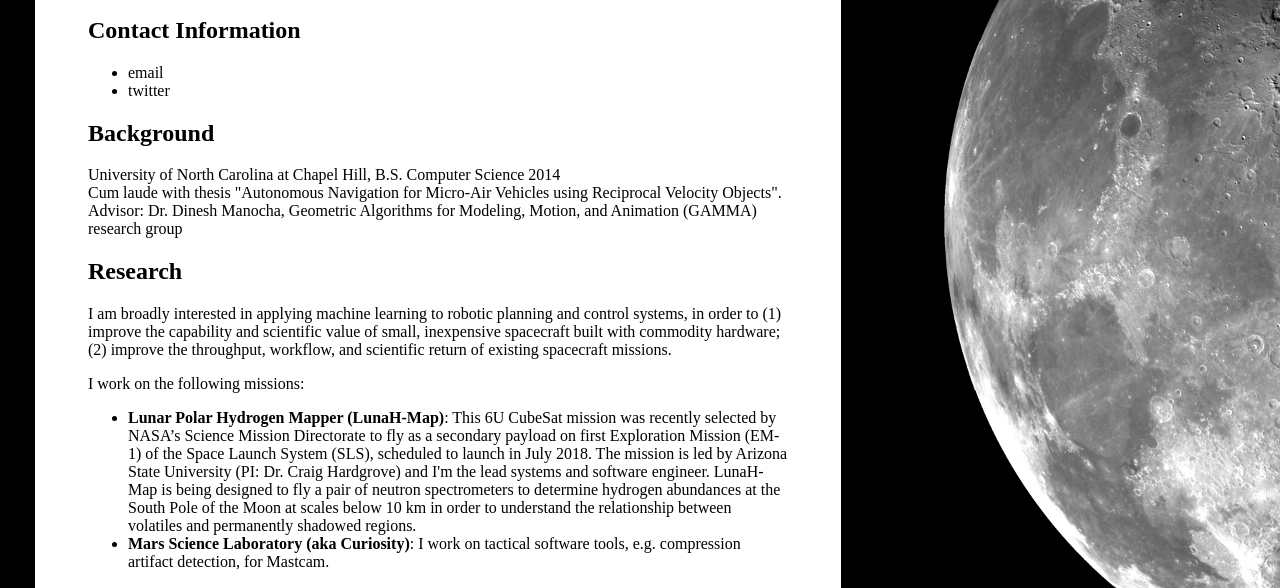
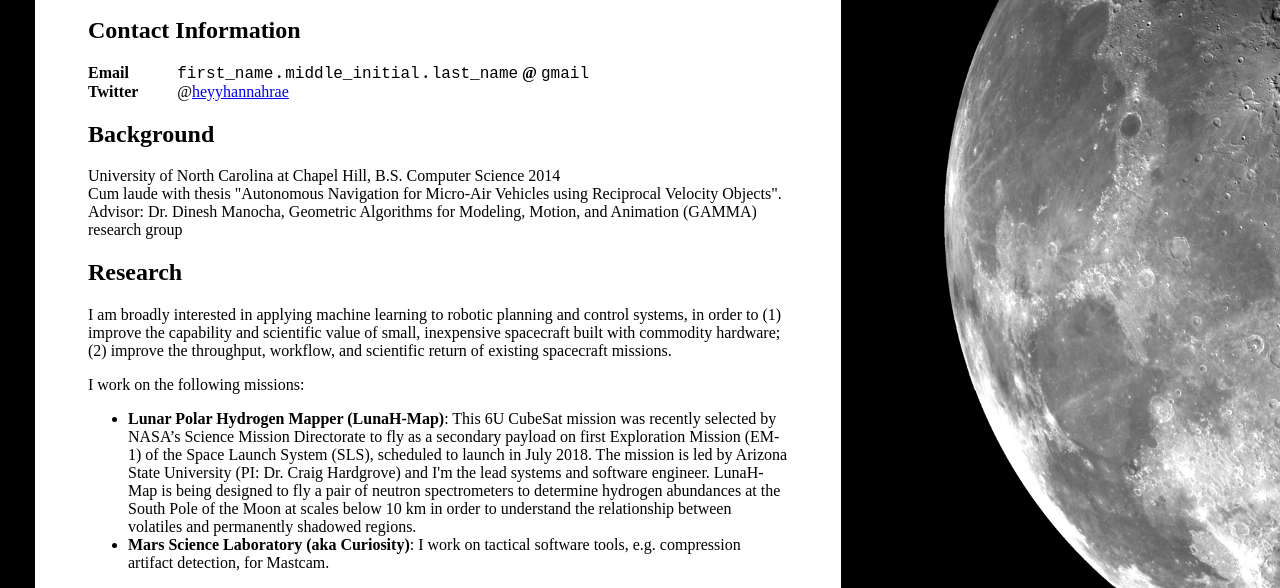
Before and after one commit to hannah-rae/oldwebsite.github.io, a plain HTML site: page index.html in a window 1280 px wide. Shown: the part 199-787 px from the top of the page. Drawn offline with Linux system fonts and the light colour scheme; a web font is replaced by a local one.

Commit message:
Contact section

```diff
--- a/index.html
+++ b/index.html
@@ -17,8 +17,20 @@
         font-family: 'Source Serif Pro', serif;
         font-size: 12pt;
     }
-    ul.contact {
-
+    dt {
+        float: left;
+        width: 15%;
+        font-weight: bold;
+    }
+    dl {
+        width: 85%;
+    }
+    span.email {
+        font-weight: bold;
+    }
+    span.email span {
+        font-family: monospace;
+        font-weight: normal;
     }
 </style>
 </head>
@@ -30,10 +42,12 @@
 
 <h2>Contact Information</h2>
 
-<ul class="contact">
-    <li>email</li>
-    <li>twitter</li>
-</ul>
+<dl>
+<dt>Email</dt>
+<dd><span class="email"><span>first_name</span> . <span>middle_initial</span> . <span>last_name</span> @ <span>gmail</span></span></dd>
+<dt>Twitter</dt>
+<dd>@<a href="https://twitter.com/heyyhannahrae">heyyhannahrae</a></dd>
+</dl>
 
 <h2>Background</h2>
 University of North Carolina at Chapel Hill, B.S. Computer Science 2014 <br>
```
